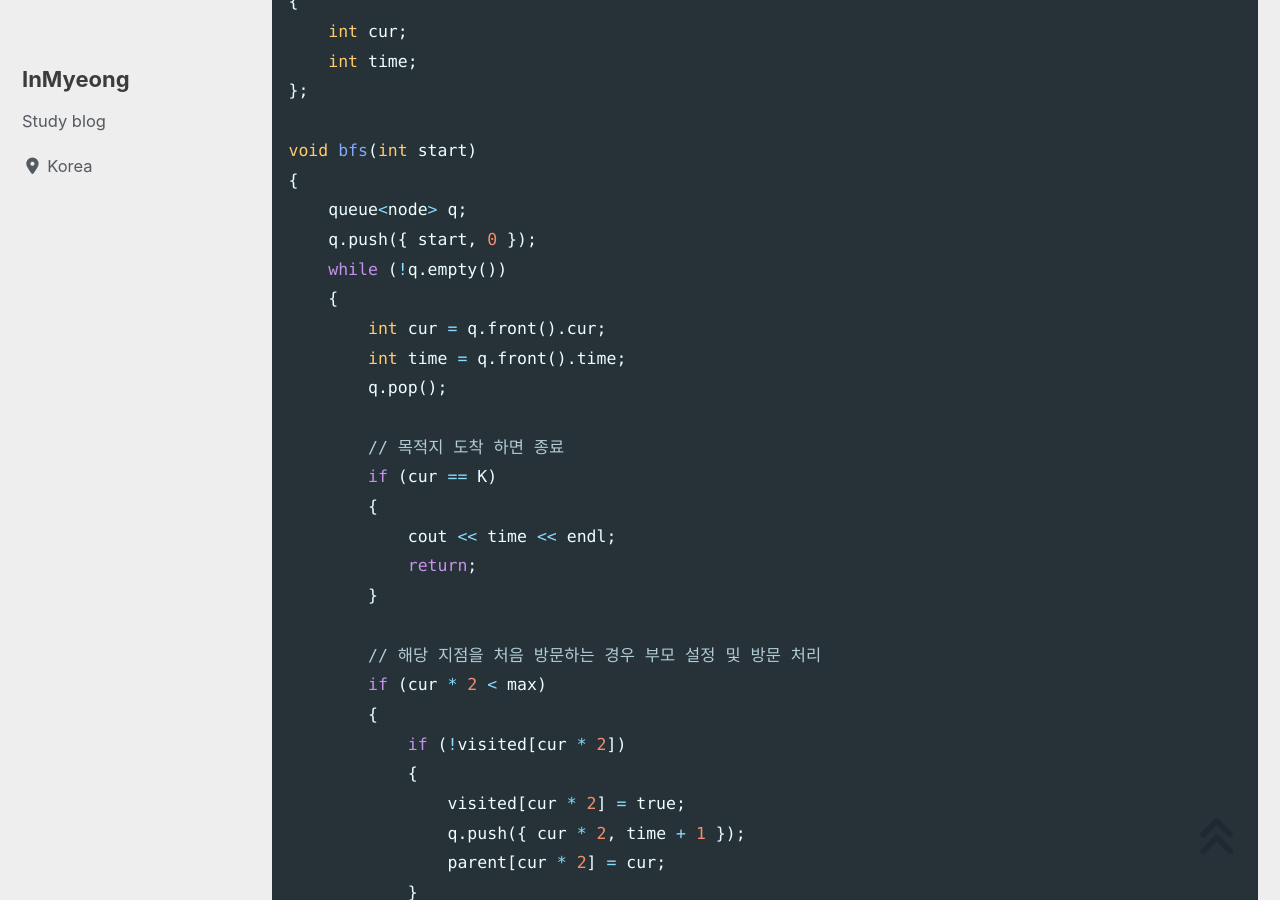
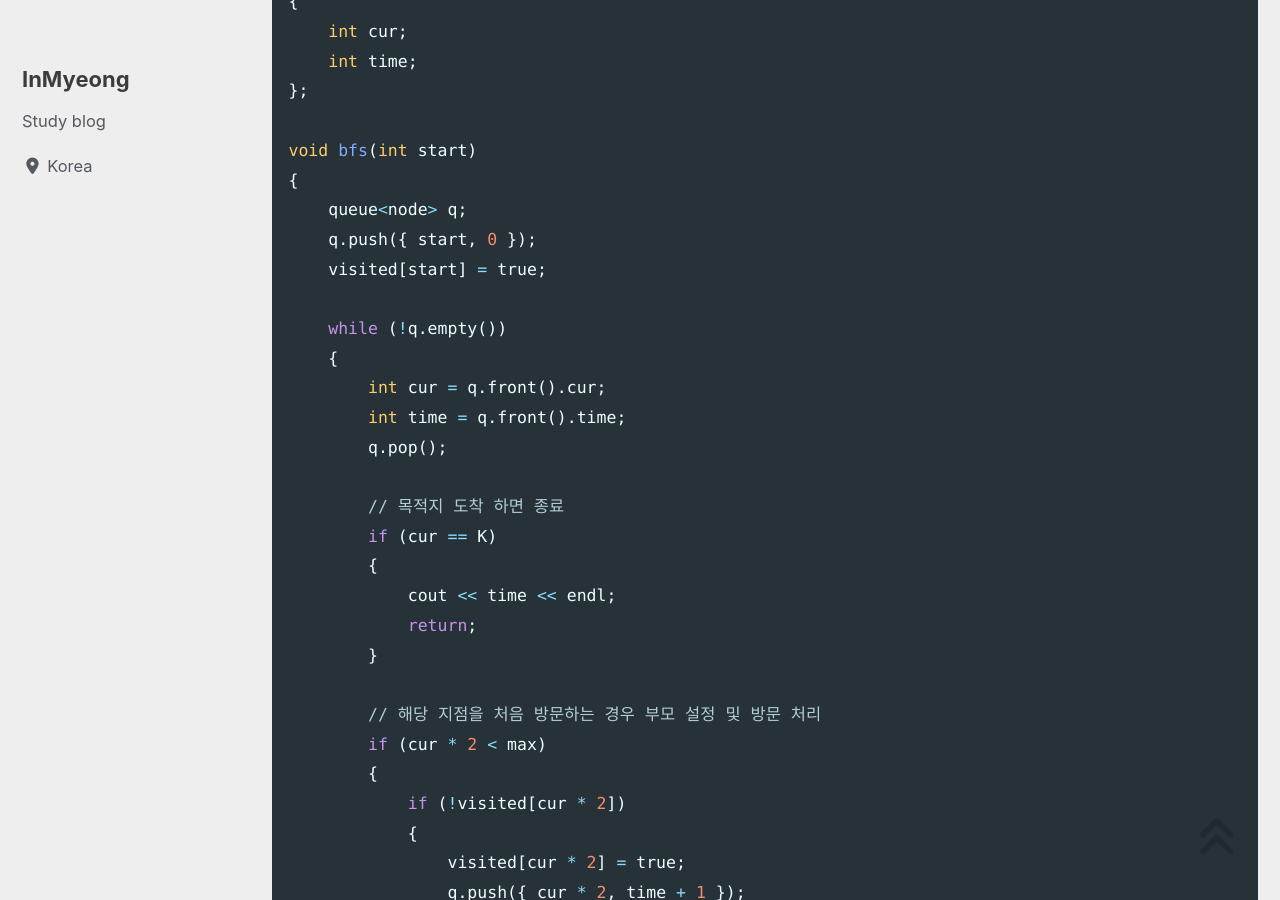
Before and after one commit to devMyeong/devMyeong.github.io, a Jekyll site: the page built from _posts/codingTest/2022-09-25-백준.md, in a window 1280 px wide and 900 px high, scrolled down 66031 px. Built offline with Jekyll 4.4.1, drawn with Linux system fonts in a browser that asks for light colours; cached includes are drawn as plain includes; nearby versions of some CDN libraries; some web fonts are replaced; comment, search, counter and statistics services are not loaded.

Commit message:
Chore : 백준 코드 수정

```diff
--- a/_posts/codingTest/2022-09-25-백준.md
+++ b/_posts/codingTest/2022-09-25-백준.md
@@ -2063,6 +2063,8 @@ void bfs(int start)
 {
     queue<node> q;
     q.push({ start, 0 });
+    visited[start] = true;
+
     while (!q.empty())
     {
         int cur = q.front().cur;
```
